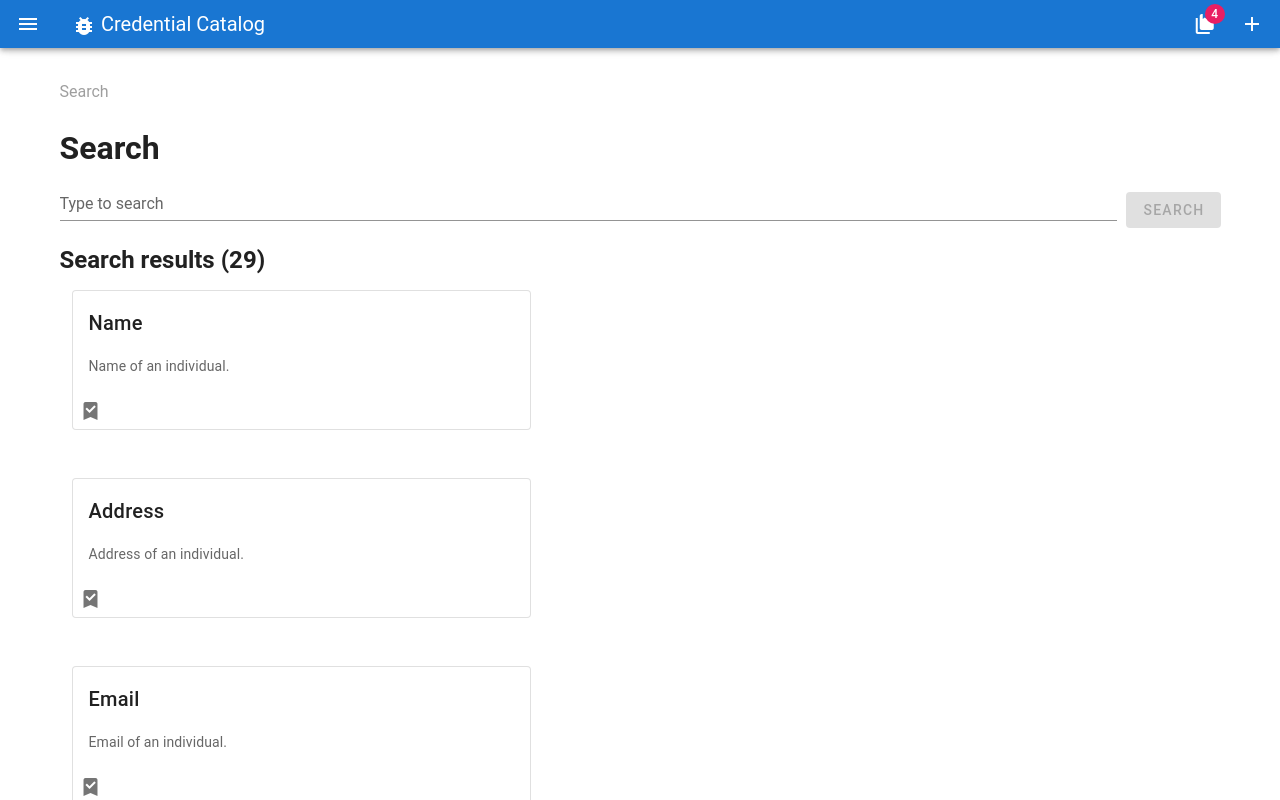
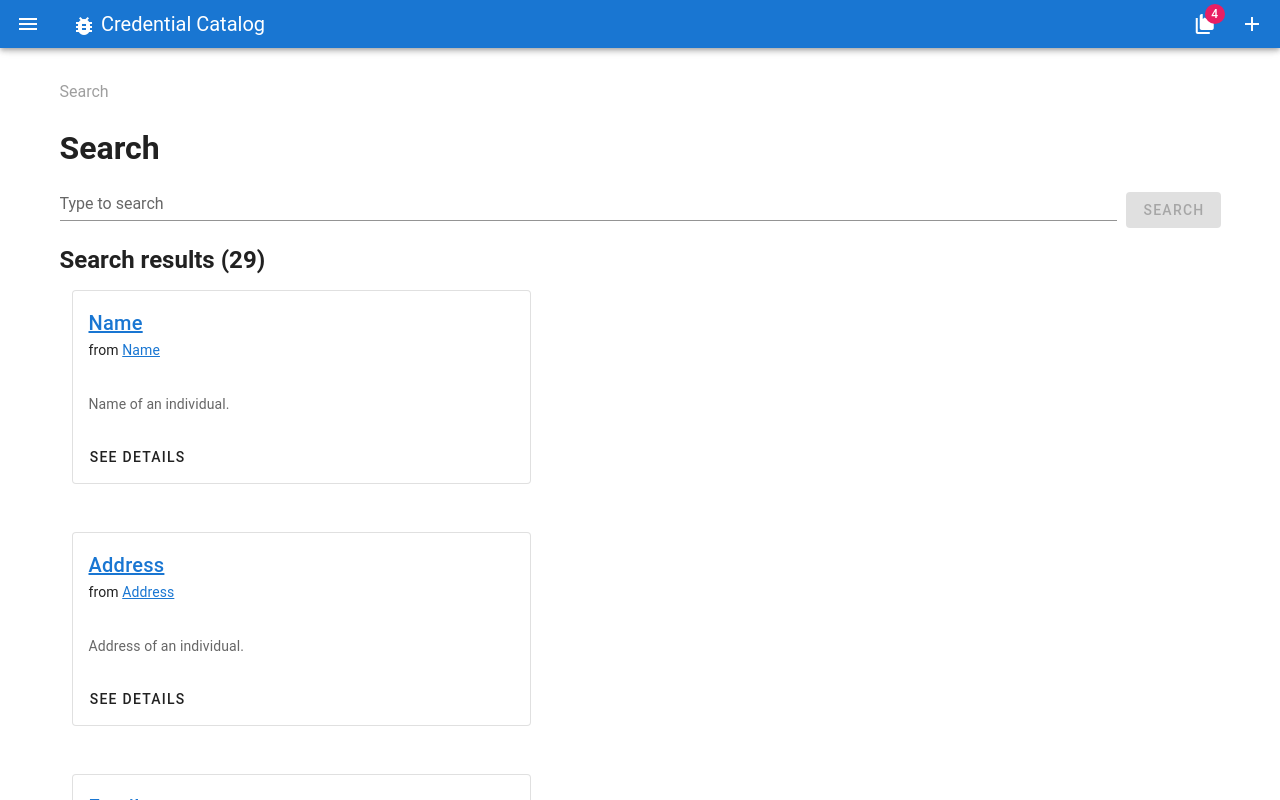
Before and after one commit to tno-ssi-lab/credential-catalog, a Vue app: page /offers/1#/search in a window 1280 px wide. Shown: the top 800 px of the page. Built offline with nearby package versions, Linux system fonts and the light colour scheme; a small style sheet from the web is missing.

Commit message:
First version of card

```diff
--- a/src/components/search/ResultCard.vue
+++ b/src/components/search/ResultCard.vue
@@ -1,26 +1,48 @@
 <template>
   <v-card outlined>
-    <v-card-title>{{credential.name}}</v-card-title>
-    <v-card-text>
-      {{credential.description}}
-    </v-card-text>
-    <v-btn v-if="bundleCredentials.includes(credential)"
+    <div class="top-container">
+      <v-card-title>
+        <router-link :to="{ name: 'details', params: { id: credential.id } }">
+          {{ credential.name }}
+        </router-link>
+      </v-card-title>
+      <v-card-subtitle>
+        from
+        <router-link :to="{ name: 'details', params: { id: credential.id } }">
+          {{ credential.name }}
+        </router-link>
+      </v-card-subtitle>
+
+      <!--
+      <v-btn
+        v-if="bundleCredentials.includes(credential)"
         icon
         @click="addToBundle(credential.id)"
       >
         <v-icon>mdi-bookmark-outline</v-icon>
       </v-btn>
-    <v-btn v-if="!bundleCredentials.includes(credential)"
+      <v-btn
+        v-if="!bundleCredentials.includes(credential)"
         icon
         @click="removeFromBundle(credential.id)"
       >
         <v-icon>mdi-bookmark-check</v-icon>
       </v-btn>
+     -->
+    </div>
+    <v-card-text>
+      {{ credential.description }}
+    </v-card-text>
+
+    <v-card-actions>
+      <v-btn text :to="{ name: 'details', params: { id: credential.id } }">
+        See details
+      </v-btn>
+    </v-card-actions>
   </v-card>
 </template>
 
 <script>
-
 import { mapMutations, mapGetters } from "vuex"
 
 export default {
```
Lines whose indentation alone changed are shown as unchanged.
